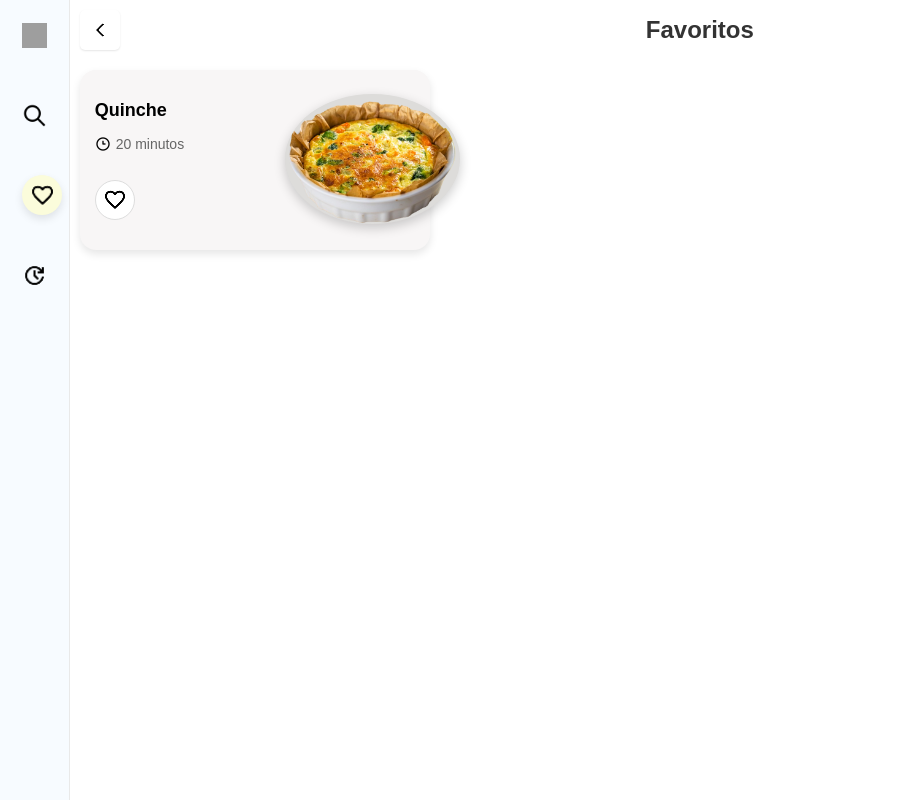
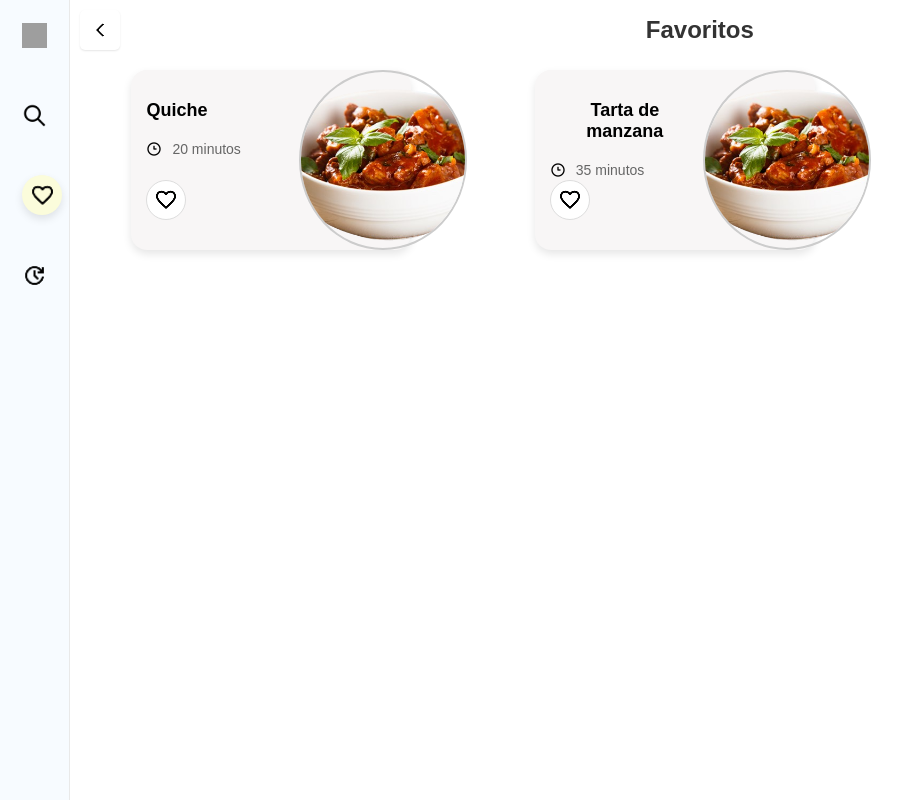
Before and after one commit to Ju4nse56/ProyectoRecetas, a Vue app: page /Favoritos in a window 1280 px wide. Shown: the whole page, without its empty margins (0-912 px from the left). Built offline with nearby package versions, Linux system fonts and the light colour scheme; grey boxes are pictures that could not be loaded.

Commit message:
arreglando favoritos

```diff
--- a/src/components/CardComponent/CardComponent.vue
+++ b/src/components/CardComponent/CardComponent.vue
@@ -1,32 +1,49 @@
 <template>
-    <div class="card">
+    <div v-if="recipe && recipe.title && recipe.time" class="card">
       <div class="card-content">
-            <div class="recipe-title">Quinche</div>
+        <div class="izquierda">
+            <div class="recipe-title">{{ recipe.title }}</div>
+
             <div class="recipe-description">
                 <div class="recipe-time">
-                    <img class="time-icon" src="@/assets/imgRecetas/time.png" alt="tiempo">
-                    <span>20 minutos</span>
+                <img class="time-icon" src="@/assets/imgRecetas/time.png" alt="tiempo" />
+                <span>{{ recipe.time }}</span>
                 </div>
             </div>
+            <br>
+
             <div class="favorite-button">
-                <img :src="require('@/assets/imgMenu/favorite.png')" alt="">
+                <img :src="require('@/assets/imgMenu/favorite.png')" alt="Favorito" />
             </div>
+        </div>
+
+
         <div class="card-image">
-                <img class="recipe-image" :src="require('@/assets/imgRecetas/quiche.png')" alt="Receta">
+          <ImagenCard :src="recipe.image" />
         </div>
       </div>
     </div>
   </template>
 
   <script>
+  import ImagenCard from '../FovaritosComponents/ImagenCard.vue';
+
   export default {
     name: 'CardComponent',
+    components: {
+      ImagenCard
+    },
+    props: {
+      recipe: {
+        type: Object,
+        required: true
       }
+    }
+  };
   </script>
-
   <style scoped>
   .card {
-    width: 350px;
+    width: 280px;
     height: 180px;
     background-color: #f8f6f6;
     border-radius: 16px;
@@ -39,30 +56,32 @@ export default {
   }
 
   .card-content {
-    flex: 2;
+
+    height: 100%;
+    width: 100%;
+  }
+  .izquierda{
+    height: 100%;
+    width: 60%;
     display: flex;
     flex-direction: column;
+    align-items: center;
     justify-content: flex-start;
+    background-color: none;
+    gap: 5px;
   }
+  .card-image {
+    width: 60%;
+    height: 100%;
+    border-radius: 12px;
+    overflow: hidden;
+    position: absolute;
+    right: -20%;
+    top: 50%;
+    display: flex;
+    transform: translateY(-50%);
+    background-color:none;
 
-.card-image {
-    position: absolute;
-    right: 5px;
-    top: 50px;
-    width: 50%;
-    flex: 1;
-    display: flex;
-}
-
-.recipe-image {
-    width: 130px;
-    height: 130px;
-    border-radius: 50%;
-    object-fit: cover;
-    box-shadow: 0 4px 12px rgba(0, 0, 0, 0.2);
-    transform: translate(20%, -20%);
-    z-index: 2;
-    background-color: #dddcda;
   }
 
   .recipe-title {
@@ -72,30 +91,45 @@ export default {
     font-size: 18px;
     margin-top: 15px;
     margin-bottom: 15px;
+    width: 100%;
   }
 
   .recipe-description {
     font-size: 12px;
     color: #666;
     margin-bottom: 15px;
+    display: flex;
+    align-items: center;
+    justify-content: flex-start;
+    width: 100%;
+  }
+
+  .recipe-time {
+    display: flex;
+    align-items: center;
+    justify-content: flex-start;
+    gap: 5px;
+    width: 100%;
+    background-color: none;
+  }
+
+  .time-icon {
+    width: 16px;
+    height: 16px;
   }
 
   .favorite-button {
     position: absolute;
     left: 15px;
     bottom: 30px;
-    width: 24px;
-    height: 24px;
+    width: 40px;
+    height: 40px;
     background-color: white;
     border-radius: 50%;
     display: flex;
     justify-content: center;
     align-items: center;
-    font-size: 18px;
-    font-weight: bold;
     cursor: pointer;
     border: 1px solid #ddd;
-    width: 40px;
-    height: 40px;
   }
   </style>
--- /dev/null
+++ b/src/components/FovaritosComponents/ImagenCard.vue
@@ -0,0 +1,77 @@
+<template>
+    <div>
+
+      <div class="image-container" @click="showModal = true">
+        <img :src="src" alt="Imagen circular" />
+      </div>
+
+
+      <div v-if="showModal" class="modal" @click.self="showModal = false">
+        <div class="modal-content">
+          <img :src="src" alt="Imagen completa" />
+        </div>
+      </div>
+    </div>
+  </template>
+
+  <script>
+  export default {
+    props: {
+      src: {
+        type: String,
+        required: true
+      }
+    },
+    data() {
+      return {
+        showModal: false
+      };
+    }
+  };
+  </script>
+
+  <style scoped>
+  .image-container {
+    width: 100%;
+    height: 100%;
+    border-radius: 50%;
+    overflow: hidden;
+    cursor: pointer;
+    border: 2px solid #ccc;
+    display: flex;
+    justify-content: center;
+    align-items: center;
+
+  }
+
+  .image-container img {
+    width: 100%;
+    height: 100%;
+    object-fit: cover;
+  }
+
+  .modal {
+  position: fixed;
+  top: 0;
+  left: 0;
+  width: 100%;
+  height: 100%;
+  background: rgba(0, 0, 0, 0.7);
+  display: flex;
+  justify-content: center;
+  align-items: center;
+  z-index: 999;
+}
+
+.modal-content {
+  max-width: 90%;
+  max-height: 90%;
+}
+
+.modal-content img {
+  width: 100%;
+  height: auto;
+  border-radius: 10px;
+}
+
+  </style>
--- a/src/views/FavoritosView.vue
+++ b/src/views/FavoritosView.vue
@@ -13,7 +13,11 @@
 
         <div class="abajo">
             <div class="subcontenedor">
-                <CardComponent/>
+                <CardComponent
+                    v-for="(item, index) in recetas"
+                    :key="index"
+                    :recipe="item"
+                />
             </div>
         </div>
     </div>
@@ -25,12 +29,34 @@
 import ImagenAtras from '@/components/CategoriaComponents/ImagenAtras.vue';
 import SidebarMenu from '@/components/HomeComponents/SidebarMenu.vue';
 import CardComponent from '@/components/CardComponent/CardComponent.vue';
+
 export default {
     name: 'FavoritosView',
     components: {
         ImagenAtras,
         SidebarMenu,
         CardComponent
+    },
+    data() {
+        return {
+        recetas: [
+            {
+            title: 'Quiche',
+            time: '20 minutos',
+            image: require('@/assets/imgRecetas/goulash.jpg-editada-removebg-preview.png')
+            },
+            {
+            title: 'Tarta de manzana',
+            time: '35 minutos',
+            image: require('@/assets/imgRecetas/goulash.jpg-editada-removebg-preview.png')
+            },
+            {
+            title: '', // Esta tarjeta no se mostrará por el v-if
+            time: '10 minutos',
+            image: require('@/assets/imgRecetas/goulash.jpg-editada-removebg-preview.png')
+            }
+        ]
+        };
     }
 }
 </script>
@@ -92,5 +118,9 @@ export default {
     margin: 0 auto;
     padding: 10px;
     position: relative;
+    display: grid;
+    grid-template-columns: repeat(3,1fr);
+    gap: 20px;
+    justify-items: center;
 }
 </style>
```
Lines whose indentation alone changed are shown as unchanged.
